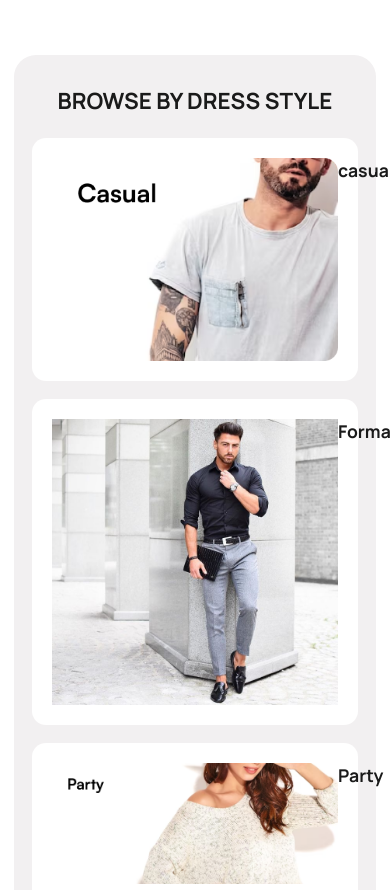
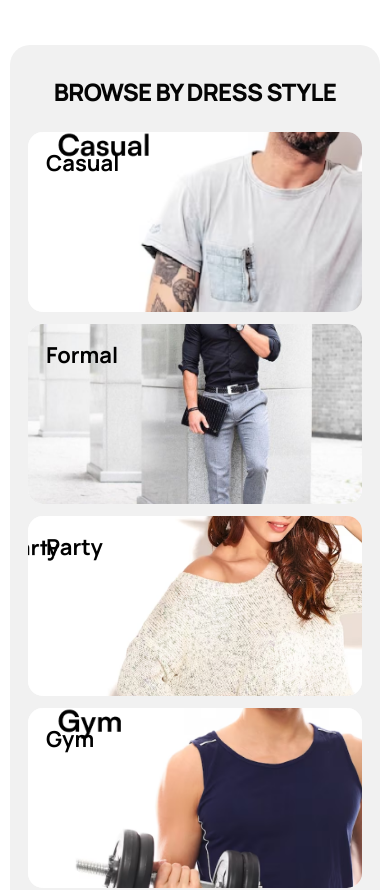
Before and after one commit to nelsonmahesani4-pixel/Full_Stack_Figma_Project, a React (Vite) app in the folder client/: page / in a window 390 px wide. Shown: the part 860-1750 px from the top of the page. Built offline with nearby package versions, Linux system fonts and the light colour scheme; no server answers; a web font is replaced by a local one.

Commit message:
made changes in BrowsDressStyles.jsx

```diff
--- a/client/src/components/BrowsDressStyles.jsx
+++ b/client/src/components/BrowsDressStyles.jsx
@@ -2,46 +2,55 @@ import { Link } from "react-router-dom";
 
 const DRESS_STYLES = [
   {
-    name:"casual",
-    size: "large",
-    image:"/Images/casual.png"
+    name: "Casual",
+    slug: "casual",
+    image: "/Images/casual.png",
   },
   {
     name: "Formal",
-    size: "small",
+    slug: "formal",
     image: "/Images/formal1.png",
   },
   {
     name: "Party",
-    size: "small",
+    slug: "party",
     image: "/Images/party.png",
   },
   {
-    // name: "Gym",
-    size: "large",
-    image:"/Images/gym.png"
-
+    name: "Gym",
+    slug: "gym",
+    image: "/Images/gym.png",
   },
 ];
 
 export default function BrowseStyles() {
   return (
-    <section className="section dress-style">
+    <section className="dress-style">
       <div className="dress-style__panel">
-        <h2 className="section__title">BROWSE BY DRESS STYLE</h2>
+
+        <h2 className="dress-style__title">
+          BROWSE BY DRESS STYLE
+        </h2>
 
         <div className="dress-style__grid">
+
           {DRESS_STYLES.map((style) => (
             <Link
-  key={style.name}
-  to={`/category?dressStyle=${style.name}`}
-  className={`dress-style__card dress-style__card--${style.size}`}
->
-  <img src={style.image} alt={style.name} />
-  <span>{style.name}</span>
-</Link>
+              key={style.slug}
+              to={`/category?dressStyle=${style.slug}`}
+              className={`dress-style__card dress-style__card--${style.slug}`}
+            >
+              <img
+                src={style.image}
+                alt={style.name}
+              />
+
+              <span>{style.name}</span>
+            </Link>
           ))}
+
         </div>
+
       </div>
     </section>
   );
--- a/client/src/index.css
+++ b/client/src/index.css
@@ -577,49 +577,178 @@ main {
   color: var(--color-muted);
 }
 
-/* =========================================================
-   DRESS STYLE
-========================================================= */
+/* =========================================
+   BROWSE BY DRESS STYLE
+========================================= */
+
+.dress-style {
+  width: 100%;
+  padding: 50px 20px;
+}
 
 .dress-style__panel {
-  background: var(--color-surface);
-  border-radius: var(--radius-lg);
-  padding: 40px 24px;
-}
+  width: min(900px, 100%);
+  margin: 0 auto;
+  padding: 55px 45px;
+  background: #f1f1f1;
+  border-radius: 28px;
+}
+
+.dress-style__title {
+  margin: 0 0 42px;
+  text-align: center;
+  font-size: clamp(26px, 4vw, 36px);
+  font-weight: 900;
+  letter-spacing: -1.5px;
+  color: #050505;
+}
+
+/* GRID */
 
 .dress-style__grid {
   display: grid;
-  grid-template-columns: repeat(4, 1fr);
-  grid-template-rows: auto auto;
-  gap: 18px;
-  margin-top: 12px;
-}
+  grid-template-columns: 1fr 1.35fr;
+  grid-template-rows: 205px 205px;
+  gap: 14px;
+}
+
+/* CARDS */
 
 .dress-style__card {
-  border-radius: var(--radius);
+  position: relative;
+  display: block;
+  overflow: hidden;
+  border-radius: 15px;
   background: #fff;
-  display: flex;
-  align-items: flex-start;
-  padding: 20px;
+  text-decoration: none;
+  color: #000;
+  cursor: pointer;
+}
+
+.dress-style__card img {
+  width: 100%;
+  height: 100%;
+  display: block;
+  object-fit: cover;
+  transition: transform 0.4s ease;
+}
+
+/* Hover */
+
+.dress-style__card:hover img {
+  transform: scale(1.04);
+}
+
+/* CARD POSITIONS */
+
+.dress-style__card--casual {
+  grid-column: 1;
+  grid-row: 1;
+}
+
+.dress-style__card--formal {
+  grid-column: 2;
+  grid-row: 1;
+}
+
+.dress-style__card--party {
+  grid-column: 1;
+  grid-row: 2;
+}
+
+.dress-style__card--gym {
+  grid-column: 2;
+  grid-row: 2;
+}
+
+/* TEXT */
+
+.dress-style__card span {
+  position: absolute;
+  top: 20px;
+  left: 26px;
+  z-index: 2;
+
+  font-size: 26px;
   font-weight: 700;
-  font-size: 1.1rem;
-  min-height: 140px;
-}
-
-.dress-style__card--large {
-  grid-column: span 2;
-}
-
-.dress-style__card--small {
-  grid-column: span 2;
-}
-
-@media (min-width: 700px) {
-  .dress-style__card--large {
-    grid-column: span 1;
-  }
-}
-
+  color: #000;
+
+  text-transform: capitalize;
+}
+
+/* =========================================
+   TABLET
+========================================= */
+
+@media (max-width: 768px) {
+
+  .dress-style {
+    padding: 40px 15px;
+  }
+
+  .dress-style__panel {
+    padding: 40px 25px;
+    border-radius: 22px;
+  }
+
+  .dress-style__title {
+    margin-bottom: 28px;
+  }
+
+  .dress-style__grid {
+    grid-template-columns: 1fr 1fr;
+    grid-template-rows: 170px 170px;
+    gap: 12px;
+  }
+
+  .dress-style__card span {
+    top: 15px;
+    left: 18px;
+    font-size: 21px;
+  }
+}
+
+/* =========================================
+   MOBILE
+========================================= */
+
+@media (max-width: 520px) {
+
+  .dress-style {
+    padding: 25px 10px;
+  }
+
+  .dress-style__panel {
+    padding: 30px 16px;
+    border-radius: 20px;
+  }
+
+  .dress-style__title {
+    font-size: 24px;
+    letter-spacing: -0.8px;
+    margin-bottom: 24px;
+  }
+
+  .dress-style__grid {
+    grid-template-columns: 1fr;
+    grid-template-rows: repeat(4, 180px);
+    gap: 12px;
+  }
+
+  .dress-style__card--casual,
+  .dress-style__card--formal,
+  .dress-style__card--party,
+  .dress-style__card--gym {
+    grid-column: auto;
+    grid-row: auto;
+  }
+
+  .dress-style__card span {
+    top: 16px;
+    left: 18px;
+    font-size: 22px;
+  }
+}
 /* =========================================================
    TESTIMONIALS
 ========================================================= */
```
